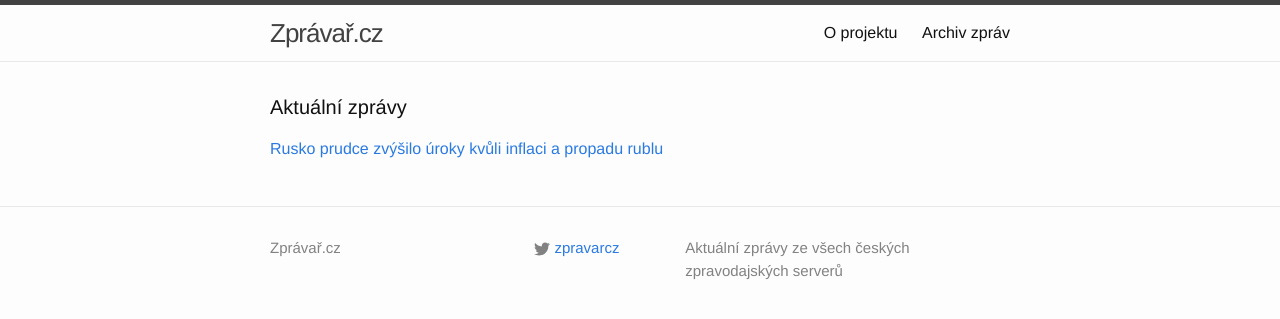
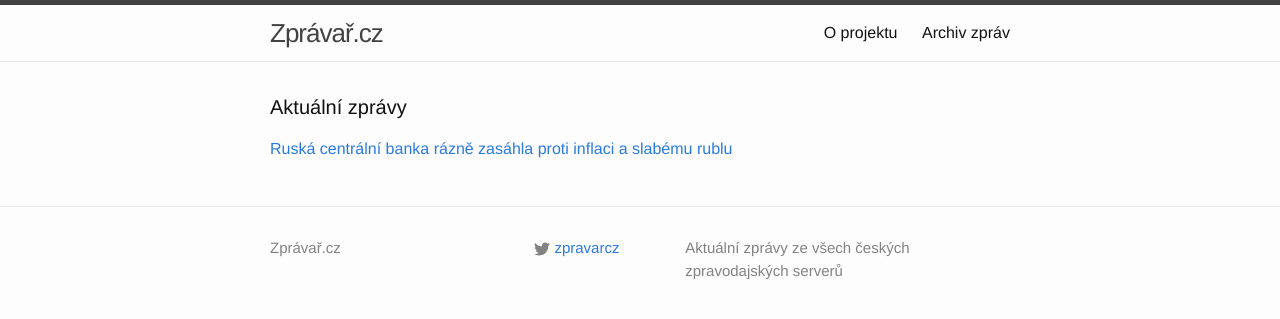
Before and after one commit to adliska/zpravar, a Jekyll site: the page built from index.html, in a window 1280 px wide. Shown: the top 319 px of the page. Built offline with Jekyll 4.4.1, drawn with Linux system fonts in a browser that asks for light colours.

Commit message:
zpravar news update

```diff
--- a/index.html
+++ b/index.html
@@ -5,9 +5,10 @@ layout: default
 <div class="home">
     <h1 class="page-heading">Aktuální zprávy</h1>
 
-<p><a href="javascript:;" onclick="toggle_visibility('zpravy0')">Rusko prudce zvýšilo úroky kvůli inflaci a propadu rublu</a></p>
+<p><a href="javascript:;" onclick="toggle_visibility('zpravy0')">Ruská centrální banka rázně zasáhla proti inflaci a slabému rublu</a></p>
 <div id="zpravy0" style="display:none">
 <ul>
+<li><a href=http://zpravy.e15.cz/zahranicni/ekonomika/ruska-centralni-banka-razne-zasahla-proti-inflaci-a-slabemu-rublu-1146228>Ruská centrální banka rázně zasáhla proti inflaci a slabému rublu - zpravy.e15.cz</a></li>
 <li><a href=http://www.novinky.cz/zahranicni/evropa/356453-rusko-prudce-zvysilo-uroky-kvuli-inflaci-a-propadu-rublu.html>Rusko prudce zvýšilo úroky kvůli inflaci a propadu rublu - www.novinky.cz</a></li>
 <li><a href=http://www.financninoviny.cz/zpravodajstvi/zpravy/ruska-centralni-banka-prudce-zvysila-uroky-chce-zmirnit-inflaci/1159349>Ruská centrální banka prudce zvýšila úroky, chce zmírnit inflaci - www.financninoviny.cz</a></li>
 <li><a href=http://ekonomika.idnes.cz/rusko-rubl-inflace-0n5-/eko-zahranicni.aspx?c=A141215_235607_eko-zahranicni_aha>Rusko prudce zvýšilo úrokové sazby, snaží se zachránit padající rubl - ekonomika.idnes.cz</a></li>
```
